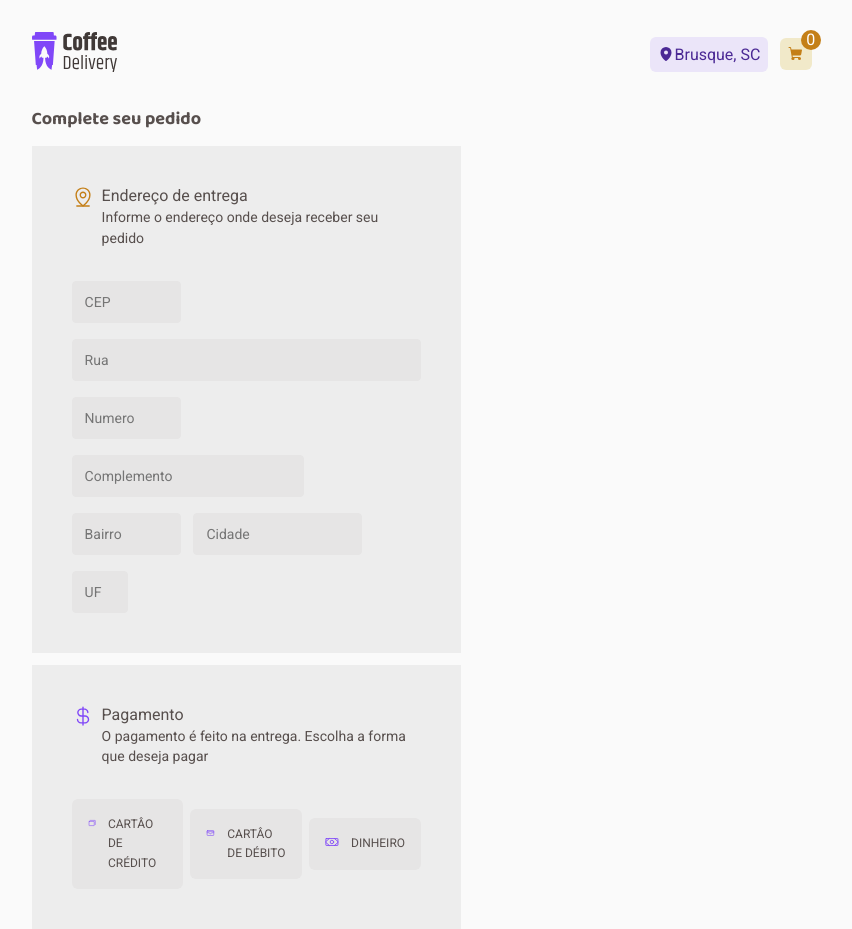
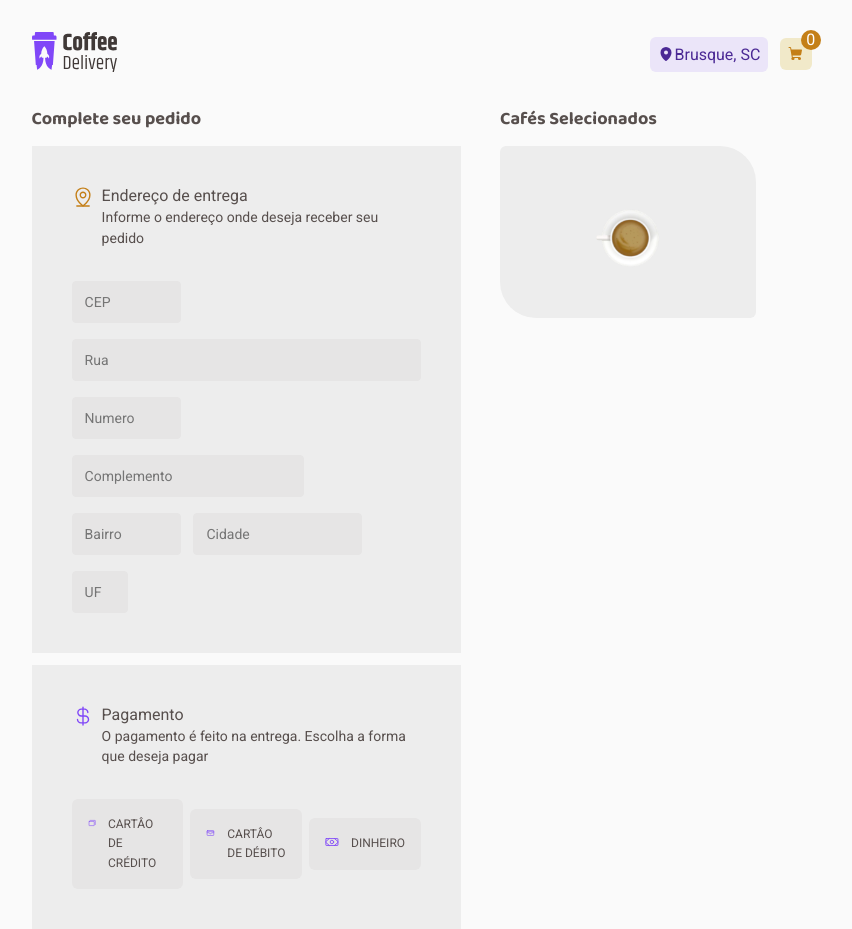
Before and after one commit to Junior041/coffe-delivery, a React (Vite) app: page /checkout in a window 1280 px wide. Shown: the whole page, without its empty margins (218-1070 px from the left). Built offline with nearby package versions, Linux system fonts and the light colour scheme.

Commit message:
inicioPagamentoCaffe

```diff
--- /dev/null
+++ b/src/pages/Checkout/CafesSelecionadios/CardCafeSelecionado/index.tsx
@@ -0,0 +1,9 @@
+import { CardContainer } from './styles';
+import imgProvisoria from '../../../../assets/cafe/Coffee-13.svg';
+export default function CardCafeSelecionado() {
+  return (
+    <CardContainer>
+      <img src={imgProvisoria} width={64} alt="" />
+    </CardContainer>
+  );
+}
--- /dev/null
+++ b/src/pages/Checkout/CafesSelecionadios/CardCafeSelecionado/styles.ts
@@ -0,0 +1,9 @@
+import styled from 'styled-components';
+
+export const CardContainer = styled.div`
+  display: flex;
+  flex-direction: row;
+  align-items: initial;
+  padding: 8px;
+
+`;
--- /dev/null
+++ b/src/pages/Checkout/CafesSelecionadios/index.tsx
@@ -0,0 +1,13 @@
+import { CafeCardContainer } from '../../Home/NossosCafes/CafeCard/styles';
+import CardCafeSelecionado from './CardCafeSelecionado';
+import { CafesSelecionadosContainer } from './styles';
+
+export default function CafesSeecionados() {
+  return (
+    <CafeCardContainer>
+      <CafesSelecionadosContainer>
+        <CardCafeSelecionado />
+      </CafesSelecionadosContainer>
+    </CafeCardContainer>
+  );
+}
--- /dev/null
+++ b/src/pages/Checkout/CafesSelecionadios/styles.ts
@@ -0,0 +1,10 @@
+import styled from 'styled-components';
+
+export const CafesSelecionadosContainer = styled.div`
+  background-color: ${(props) => props.theme['gray-300']};
+  padding: 40px;
+  gap: 32px;
+  margin-top: 12px;
+  display: flex;
+  flex-direction: column;
+`;
--- a/src/pages/Checkout/index.tsx
+++ b/src/pages/Checkout/index.tsx
@@ -1,6 +1,7 @@
+import CafesSeecionados from './CafesSelecionadios';
 import Endereco from './Endereco';
 import Pagemento from './Pagamento';
-import { CheckoutContainer, ParteEsquerda } from './styles';
+import { CheckoutContainer, ParteEsquerda, PartedDireita } from './styles';
 
 export default function Checkout() {
   return (
@@ -10,6 +11,10 @@ export default function Checkout() {
         <Endereco />
         <Pagemento />
       </ParteEsquerda>
+      <PartedDireita>
+        <p>Cafés Selecionados</p>
+        <CafesSeecionados />
+      </PartedDireita>
     </CheckoutContainer>
   );
 }
--- a/src/pages/Checkout/styles.ts
+++ b/src/pages/Checkout/styles.ts
@@ -4,6 +4,9 @@ export const CheckoutContainer = styled.div`
   width: 61vw;
   margin: auto;
   border-radius: 6px;
+  display: flex;
+  flex-direction: row;
+  justify-content: space-between;
 `;
 
 export const ParteEsquerda = styled.div`
@@ -19,3 +22,17 @@ export const ParteEsquerda = styled.div`
     margin-bottom: 15px;
   }
 `;
+
+export const PartedDireita = styled.div`
+  width: 40%;
+  display: flex;
+  flex-direction: column;
+  > p {
+    font-family: 'Baloo 2';
+    font-size: 1.125rem;
+    font-style: normal;
+    font-weight: 700;
+    line-height: 130%; /* 23.4px */
+    margin-bottom: 15px;
+  }
+`;
```
